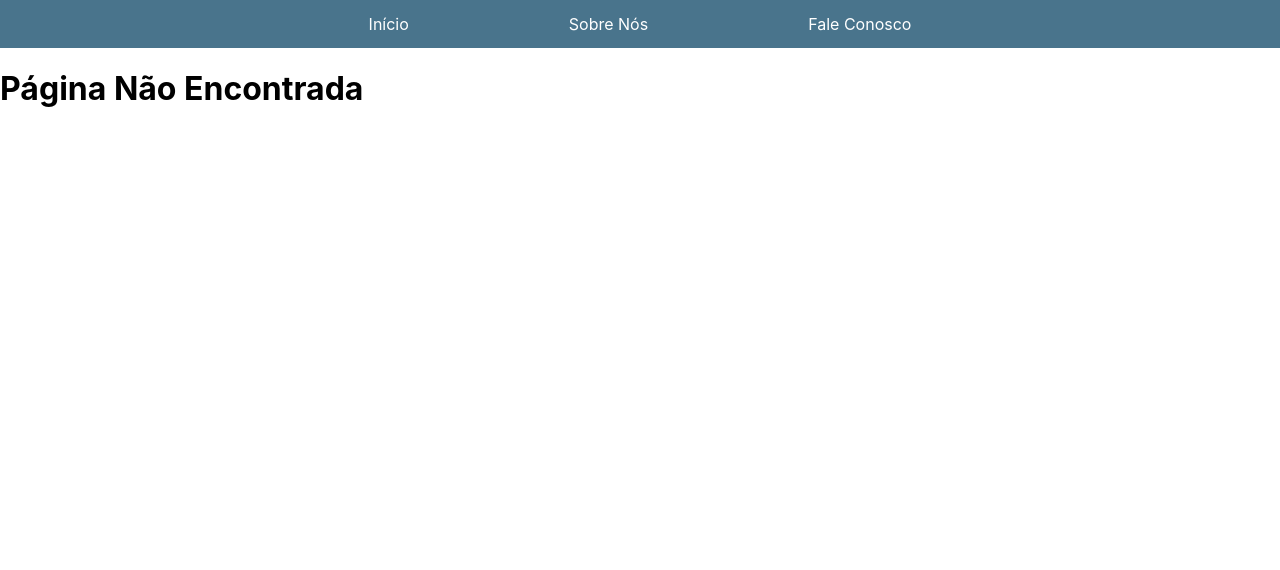
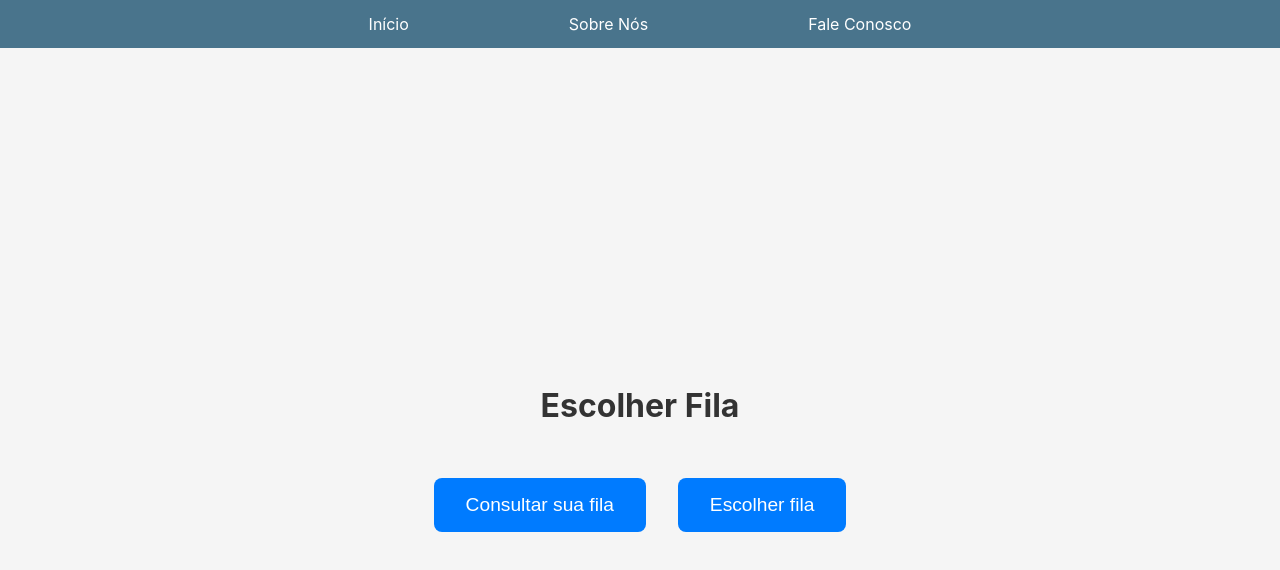
Before and after one commit to devtadeupinheiro/fila-postos, a React (Create React App) app in the folder frontend/: page /patient/select-queue in a window 1280 px wide. Shown: the top 570 px of the page. Built offline with nearby package versions, Linux system fonts and the light colour scheme.

Commit message:
Feat: add SelectQueue screen for patient flow

```diff
--- a/frontend/src/App.tsx
+++ b/frontend/src/App.tsx
@@ -2,6 +2,7 @@ import React from "react";
 import SpecialyPage from "./pages/Specialty";
 import Home from "./pages/Home"; // 👈 NOVO: importação da tela inicial
 import Patient from "./pages/Patient"; // 👈 Tela "Sou Paciente"
+import SelectQueue from "./pages/Patient/SelectQueue"; // 👈 Tela "Escolher Fila"
 import Navbar from "./components/Navbar";
 
 import { Routes, Route } from "react-router-dom";
@@ -20,6 +21,7 @@ function App() {
       <Routes>
         <Route path="/" element={<Home />} />
         <Route path="/patient" element={<Patient />} /> {/* 👈 NOVO: rota da tela "Sou Paciente" */}
+        <Route path="/patient/select-queue" element={<SelectQueue />} /> {/* 👈 NOVO: rota da tela "Escolher Fila" */}
 
         {/* <Route path="/sobre" element={<About />} /> */}
 
--- /dev/null
+++ b/frontend/src/pages/Patient/SelectQueue/index.tsx
@@ -0,0 +1,14 @@
+import { Container, Title, ButtonGroup, OptionButton } from './styles';
+
+export default function SelectQueue() {
+  return (
+    <Container>
+      <Title>Escolher Fila</Title>
+
+      <ButtonGroup>
+        <OptionButton>Consultar sua fila</OptionButton>
+        <OptionButton>Escolher fila</OptionButton>
+      </ButtonGroup>
+    </Container>
+  );
+}
--- /dev/null
+++ b/frontend/src/pages/Patient/SelectQueue/styles.ts
@@ -0,0 +1,35 @@
+import styled from 'styled-components';
+
+export const Container = styled.div`
+  display: flex;
+  flex-direction: column;
+  align-items: center;
+  justify-content: center;
+  height: 100vh;
+  gap: 2rem;
+  background-color: #f5f5f5;
+`;
+
+export const Title = styled.h1`
+  font-size: 2rem;
+  color: #333;
+`;
+
+export const ButtonGroup = styled.div`
+  display: flex;
+  gap: 2rem;
+`;
+
+export const OptionButton = styled.button`
+  padding: 1rem 2rem;
+  font-size: 1.2rem;
+  border: none;
+  border-radius: 8px;
+  background-color: #007bff;
+  color: white;
+  cursor: pointer;
+
+  &:hover {
+    background-color: #0056b3;
+  }
+`;
--- a/frontend/src/pages/Patient/index.tsx
+++ b/frontend/src/pages/Patient/index.tsx
@@ -13,7 +13,7 @@ export default function Patient() {
           Cadastrar
         </OptionButton>
 
-        <OptionButton onClick={() => navigate('/patient/escolher-fila')}>
+        <OptionButton onClick={() => navigate('/patient/select-queue')}>
           Escolher Fila
         </OptionButton>
       </ButtonGroup>
```
